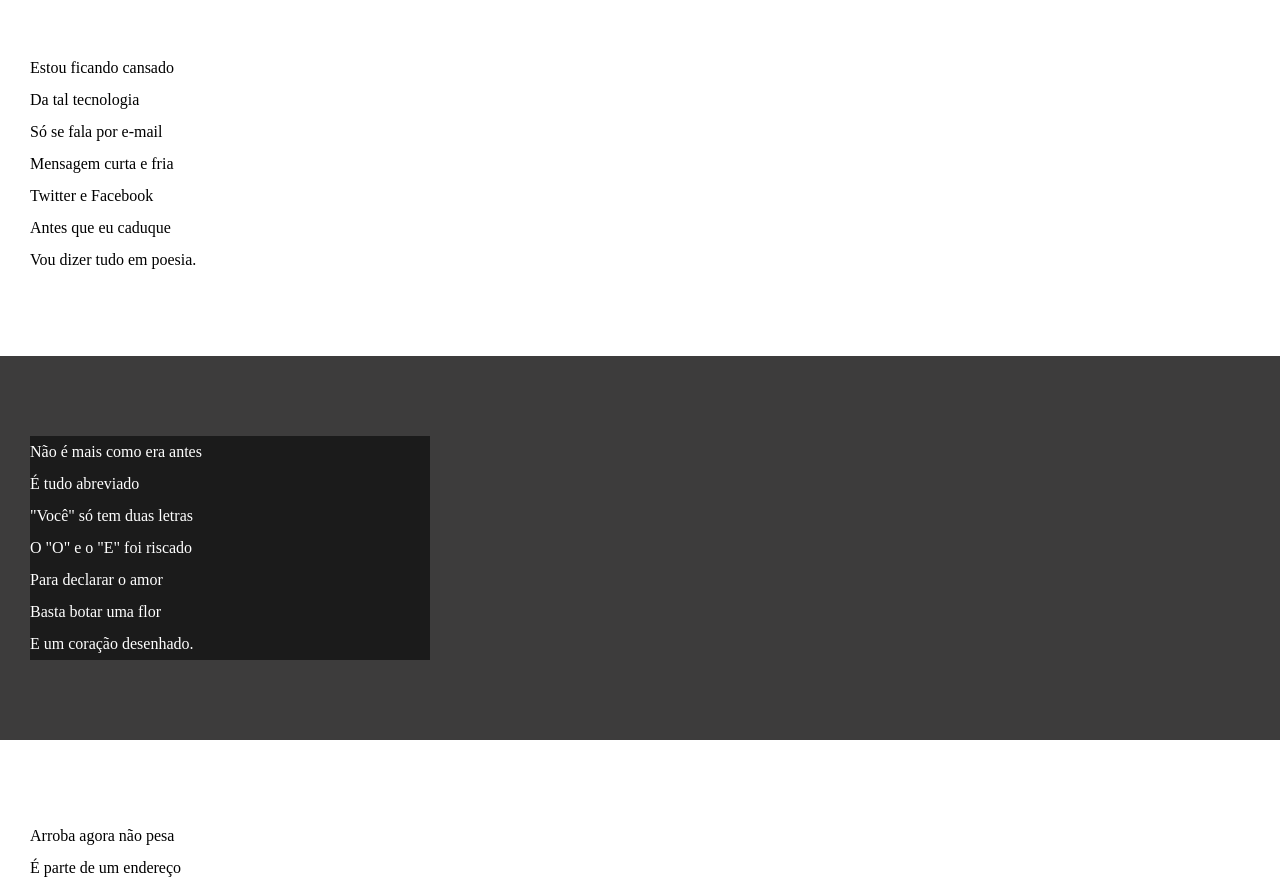
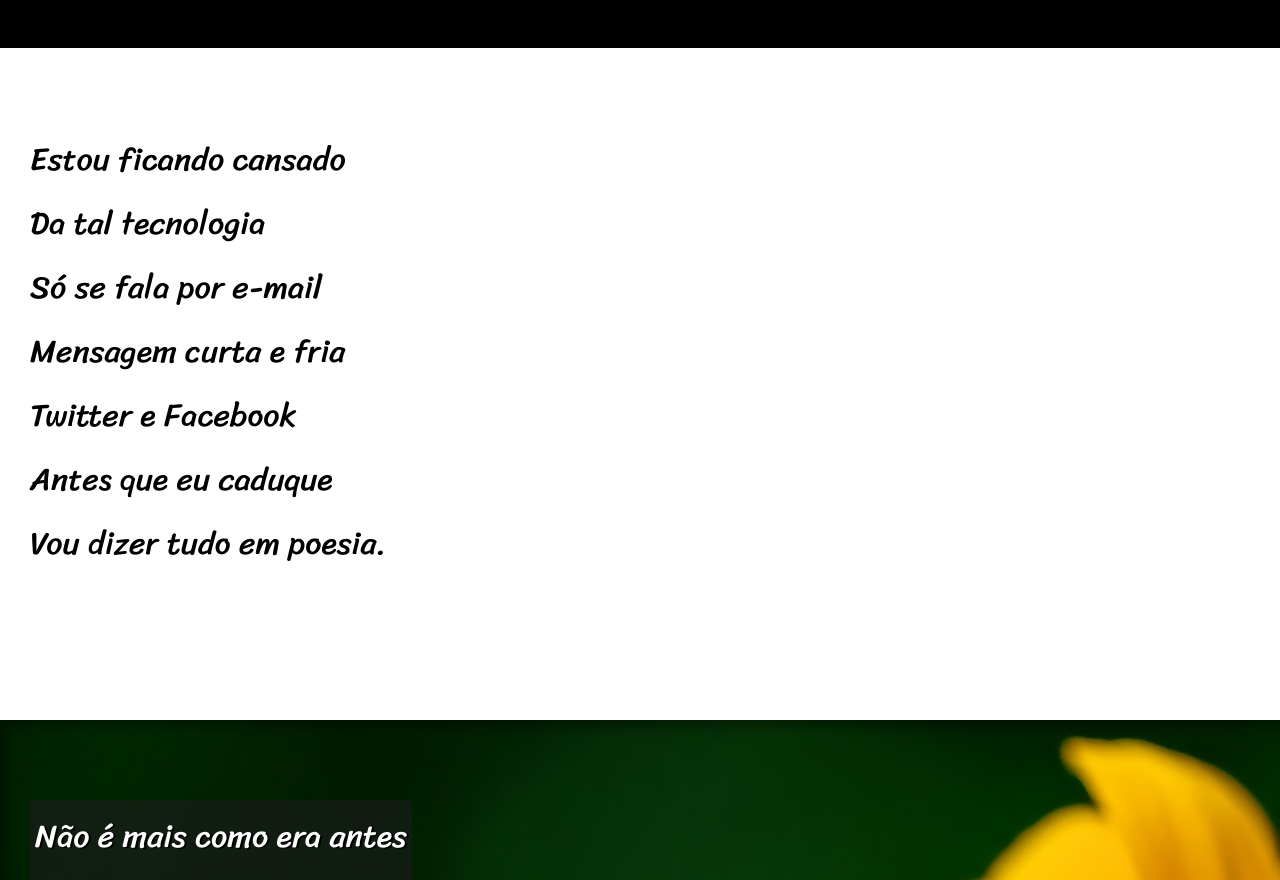
Before and after one commit to Caio-Andrade-Santos/html-css, a plain HTML site: page desafio-4/Cordel.html in a window 1280 px wide. Shown: the part 183-1063 px from the top of the page. Drawn offline with Linux system fonts and the light colour scheme; a web font is replaced by a local one.

Commit message:
adicionando imagens

```diff
--- a/desafio-4/Cordel.html
+++ b/desafio-4/Cordel.html
@@ -23,7 +23,7 @@
                 Vou dizer tudo em poesia.
             </p>
         </section>
-        <section class="imagem">
+        <section class="imagem" id="img1">
             <p>
                 Não é mais como era antes  <br>
                 É tudo abreviado <br>
@@ -55,7 +55,7 @@
                 Decifre esse rabisco.
             </p>
         </section>
-        <section class="imagem">
+        <section class="imagem" id="img2">
             <p>
                 Tenho saudade das cartas <br>
                 Escritas com a própria mão <br>
--- a/desafio-4/estilo/style.css
+++ b/desafio-4/estilo/style.css
@@ -1,8 +1,17 @@
 @charset "UTF-8";
+
+@import url('https://fonts.googleapis.com/css2?family=Bebas+Neue&family=Sriracha&family=Zen+Dots&display=swap');
+
+@import url('https://fonts.googleapis.com/css2?family=Bebas+Neue&family=Passion+One:wght@400;700;900&family=Sriracha&family=Zen+Dots&display=swap');
 
 *{
     margin: 0px;
     padding: 0px;
+}
+:root{
+    --fonte1: Verdana, Geneva, Tahoma, sans-serif;
+    --fonte2: 'Passion One', cursive;
+    --fonte3: 'Sriracha', cursive;
 }
 
 body{
@@ -17,6 +26,9 @@ header{
 header > h1{
     padding-top: 50px;
     font-variant: small-caps;
+    font-family: var(--fonte);
+    font-family: var(--fonte2);
+    font-size: 8vw;
 }
 header > p{
     padding-bottom: 50px;
@@ -38,11 +50,28 @@ section.normal{
 section.imagem{
     color: white;
     background-color: rgb(61, 60, 60);
+    box-shadow: inset 6px 6px 13px 0px rgba(0, 0, 0, 0.411);
+    background-size: cover;
+    background-attachment: fixed;
+}
+section#img1{
+    background-image: url(../imagens/background001.jpg);
+    background-position: right, center;
+}
+section#img2{
+    background-image: url(../imagens/background002.jpg);
+    background-position: right,center;
 }
 
 section.imagem > p{
-    width: 400px;
-    background-color: rgb(27, 27, 27);
+    display: inline-block;
+    padding: 5px;
+    background-color: rgba(27, 27, 27, 0.63);
+    text-shadow: 2px 1px 0px black;
+}
+
+section > p {
+    padding-bottom: 2em;
 }
 
 section{
@@ -50,4 +79,6 @@ section{
     padding-bottom: 10vh;
     line-height: 2em;
     padding-left: 30px;
+     font-family: var(--fonte3);
+     font-size: 2.5vw;
 }
```
